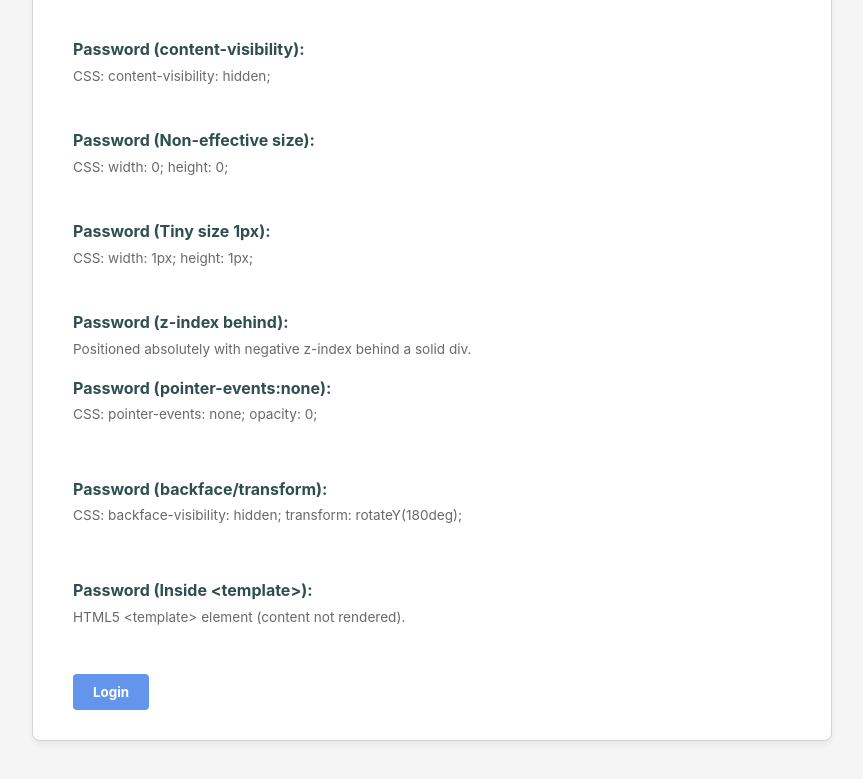
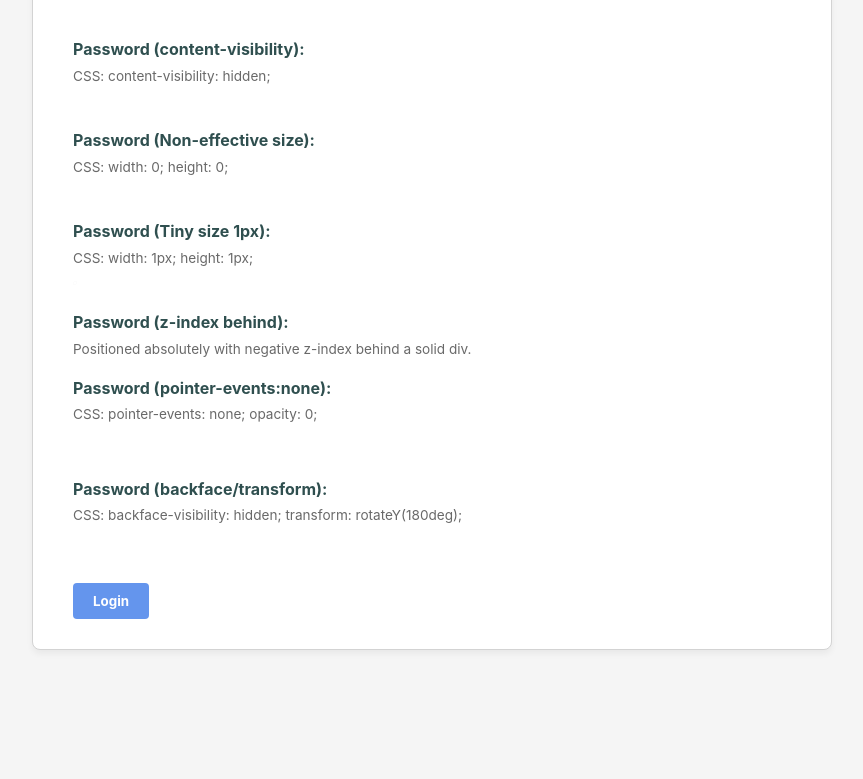
Before and after one commit to ephemeral-traveller/attack-framework, a plain HTML site: page hidden_attacks/login.html in a window 1280 px wide. Shown: the part 1371-2150 px from the top of the page, without its empty margins (208-1071 px from the left). After the commit the page ends 2071 px from the top, so only its background shows below. Drawn offline with Linux system fonts and the light colour scheme.

Commit message:
disabled template technique

```diff
--- a/hidden_attacks/login.html
+++ b/hidden_attacks/login.html
@@ -146,11 +146,12 @@
                style="backface-visibility: hidden; transform: rotateY(180deg); width: 250px; padding: 8px;">
 
         <!-- technique 19: Contained in a hidden template -->
-        <label>Password (Inside &lt;template&gt;):</label>
-        <div class="tech-description">HTML5 &lt;template&gt; element (content not rendered).</div>
-        <template id="hiddenTemplate">
-            <input type="password" id="pwd-hidden-template" name="pwd_template" autocomplete="off" value="">
-        </template>
+        <!-- disabled for now -->
+<!--        <label>Password (Inside &lt;template&gt;):</label>-->
+<!--        <div class="tech-description">HTML5 &lt;template&gt; element (content not rendered).</div>-->
+<!--        <template id="hiddenTemplate">-->
+<!--            <input type="password" id="pwd-hidden-template" name="pwd_template" autocomplete="off" value="">-->
+<!--        </template>-->
 
         <br>
 
```
